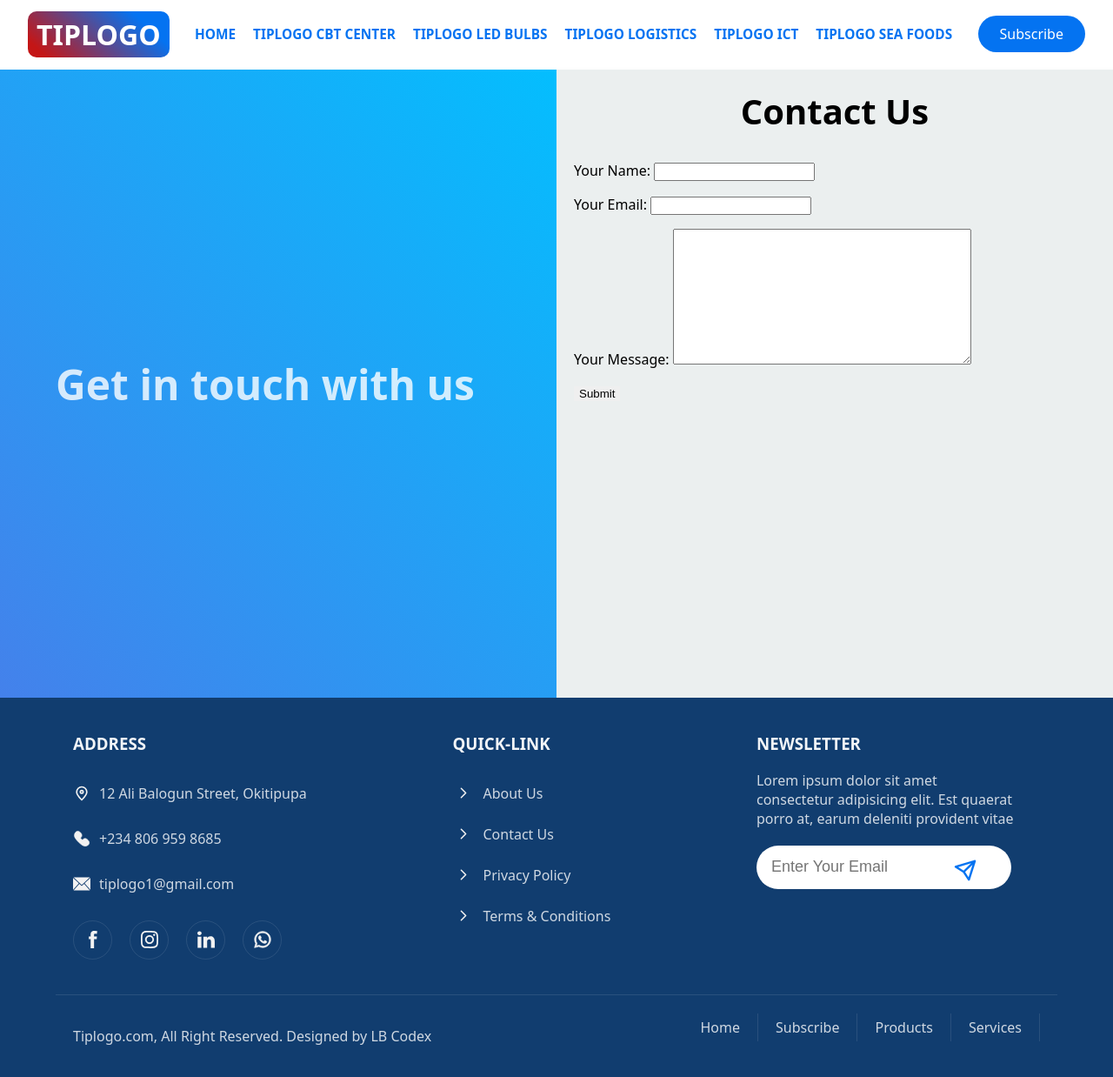
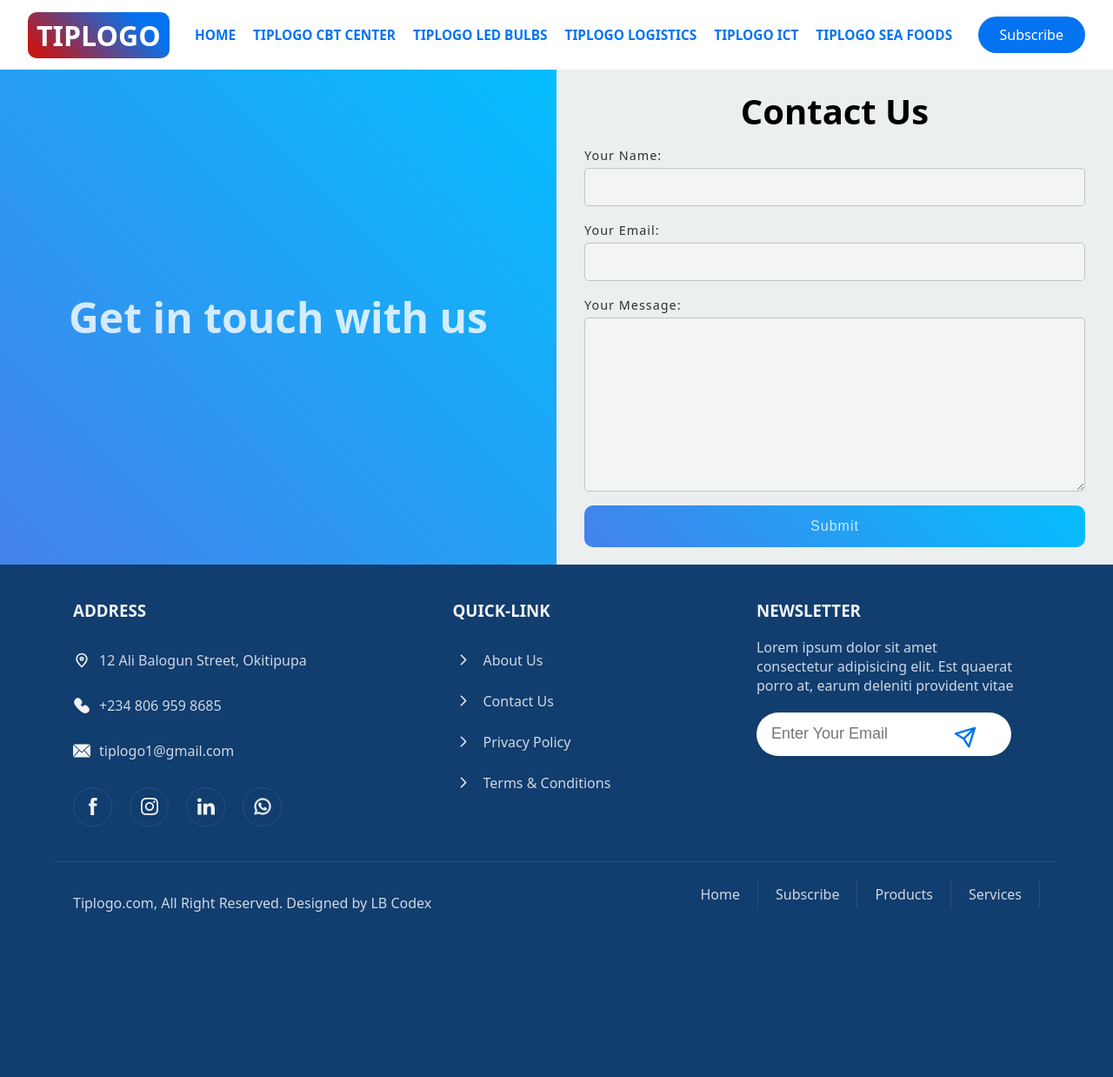
Before and after one commit to AdejumoOlanrewaju/Tiplogo, a Django app: page /contact in a window 1280 px wide. Shown: the whole page at 87% size. After the commit the page ends 1048 px from the top, so only its background shows below. Run offline with Django 5.2, Linux system fonts and the light colour scheme; some libraries are stand-ins or nearby versions.

Commit message:
commit to solve pull error

```diff
--- a/base/static/css/contact.css
+++ b/base/static/css/contact.css
@@ -1,7 +1,18 @@
 @import url("pages.css");
 
-nav{
+header.contact-header{
+    min-height : 80px;
+    height : 80px;
+    background-color: var(--text-clr);
+}
+
+.contact-page nav{
     background : white;
+    height : 80px;
+}
+
+.contact-page nav .container{
+    height : 100%;
 }
 
 .contact-page a.nav-link{
@@ -12,24 +23,23 @@
     background-color : var(--b-theme-clr)
 }
 
-.contact-page header{
-    height : 80px;
-    background-color: var(--text-clr);
-}
-
 .contact-page .hamburger span{
     background-color : black;
 }
 
 .contact-wrapper{
     display : flex;
-    height : calc(100vh - 78px);
+    flex-wrap : wrap;
+    /* height : calc(100vh - 78px); */
 }
+
 
 .contact-banner-container,
 .contact-form-container{
-    width : 50%;
+    flex-basis : 50%;
+    /* min-width : 500px; */
 }
+
 
 .contact-banner-container{
     /* background-image: linear-gradient(-60deg, #ff5858 0%, #f09819 100%); */
@@ -48,15 +58,83 @@
     color : rgba(255,255,255,.8);
     width : 80%;
     margin: auto;
+    text-align : center;
 }
 
 .contact-form-container{
-    padding : 20px;
+    padding : 20px 0;
     background : #ebefef;
 }
 
 .contact-form-head{
     font-size : clamp(2.5rem, 3.5vw, 1.7rem);
-    margin-bottom : 30px;
+    margin : 0px 0 12px 0;
     text-align: center;
 }
+
+.contact-form{
+    width : 90%;
+    margin : auto;
+    display : flex;
+    flex-direction : column;
+    gap : 1rem
+    /* align-items : center; */
+}
+
+.contact-form p{
+    margin : 0;
+}
+
+.contact-form label{
+    display : inline-block;
+    font-size : .9rem;
+    color : rgba(0,0,0,.8);
+    margin-bottom : 5px;
+    letter-spacing: 1px;
+}
+
+.contact-form input,
+.contact-form textarea{
+    display : block;
+    padding : 10px 20px;
+    border : 1px solid rgba(0,0,0,.2);
+    border-radius : 5px;
+    font-size : 1.2rem;
+    background-color: rgba(255,255,255,.4);
+    width : 100%;
+}
+
+.contact-form input:focus,
+.contact-form textarea:focus{
+    border : 1px solid rgba(0,0,0,.6);
+}
+
+.contact-form input:focus-visible,
+.contact-form textarea:focus-visible{
+    border : 1px solid rgba(0,0,0,.6);
+
+}
+
+.contact-form textarea{
+    height : 200px;
+}
+
+.submit-btn{
+    padding : 15px;
+    font-size : 1rem;
+    background-image: linear-gradient(45deg, #4481eb 0%, #04befe 100%);
+    border-radius : 10px;
+    color: rgba(255,255,255,.8);
+    letter-spacing: 1px;
+}
+
+@media(max-width : 1000px){
+    .contact-banner-container,
+    .contact-form-container{
+        flex-basis : 100%;
+    }
+
+    .contact-banner-container{
+        height : 100vh
+    }
+}
--- a/base/static/css/style.css
+++ b/base/static/css/style.css
@@ -213,6 +213,7 @@
     /* justify-content: space-between; */
     align-items: start;
     transition: right .5s ease;
+    overflow-y : auto;
 }
 
 .mobile-menu.open{
@@ -306,9 +307,9 @@
 .carousel-wrapper,
 .carousel-container,
 .carousel{
-    display : flex;
+    /* display : flex; */
     /* justify-content : center; */
-    align-items : center;
+    /* align-items : center; */
     height : 100%;
     width: 100%;
 }
@@ -326,11 +327,13 @@
 }
 
 .carousel{
-    justify-content: flex-start;
+    /* justify-content: flex-start; */
     overflow: hidden;
     position : relative;
     /* padding-bottom: 40px; */
     scrollbar-width : none;
+    display : grid;
+    place-items : center
 }
 
 .carousel::-webkit-scrollbar{
@@ -344,13 +347,13 @@
     /* margin-top: 40px; */
     /* flex: 1 0 100%; */
     width : 100%;
-    height: 100%;
+    /* height: 100%; */
     display: flex;
     flex-direction: column;
-    justify-content: flex-start;
-    padding-top : 120px;
+    /* justify-content: flex-start; */
+    /* padding-top : 120px; */
     align-items: center;
-    overflow-x: hidden;
+    /* overflow-x: hidden; */
     /* padding-top : 40px; */
 }
 
@@ -452,7 +455,7 @@
 }
 
 .carousel-item img{
-    position: absolute;
+    position: fixed;
     inset : 0;
     width : 100%;
     height : 100%;
@@ -1156,6 +1159,10 @@
         justify-content: flex-start;
     }
 
+    a.nav-link::after{
+        display : none;
+    }
+
     .hamburger{
         display : flex;
         margin-left : auto;
@@ -1209,7 +1216,7 @@
 
 @media(max-width : 400px){
     header{
-        height : 70vh;
+        height : 100vh;
         min-height: 450px;
     }
 
@@ -1237,6 +1244,10 @@
         align-items: flex-start;
         justify-content: center;
         margin-top: 30px;
+    }
+
+    .copyright-links-container a {
+        width : 100%;
     }
 /*
     .subscribe-btn{
--- a/base/templates/contact.html
+++ b/base/templates/contact.html
@@ -13,7 +13,7 @@
 <body>
 
     <section class = "contact-page">
-        <header>
+        <header class = "contact-header">
             <nav>
                 <div class = "container">
                     <!-- <img src = "/static/img/logo2.jpg" class = "logo"/> -->
@@ -73,10 +73,11 @@
             </div>
             <div class = "contact-form-container">
                 <h2 class = "contact-form-head">Contact Us</h2>
-                <form method="post" action="{% url 'contact' %}">
+                <form class = "contact-form" method="post" action="{% url 'contact' %}">
                   {% csrf_token %}
                   {{ form.as_p }}
-                  <button type="submit">Submit</button>
+                  <button class = "submit-btn" type="submit">Submit</button>
+                </form>
             </div>
         </div>
 
```
Also changed, not shown: base/static/css/pages.css (+0 -144 lines), base/templates/index.html (+14 -0 lines).
